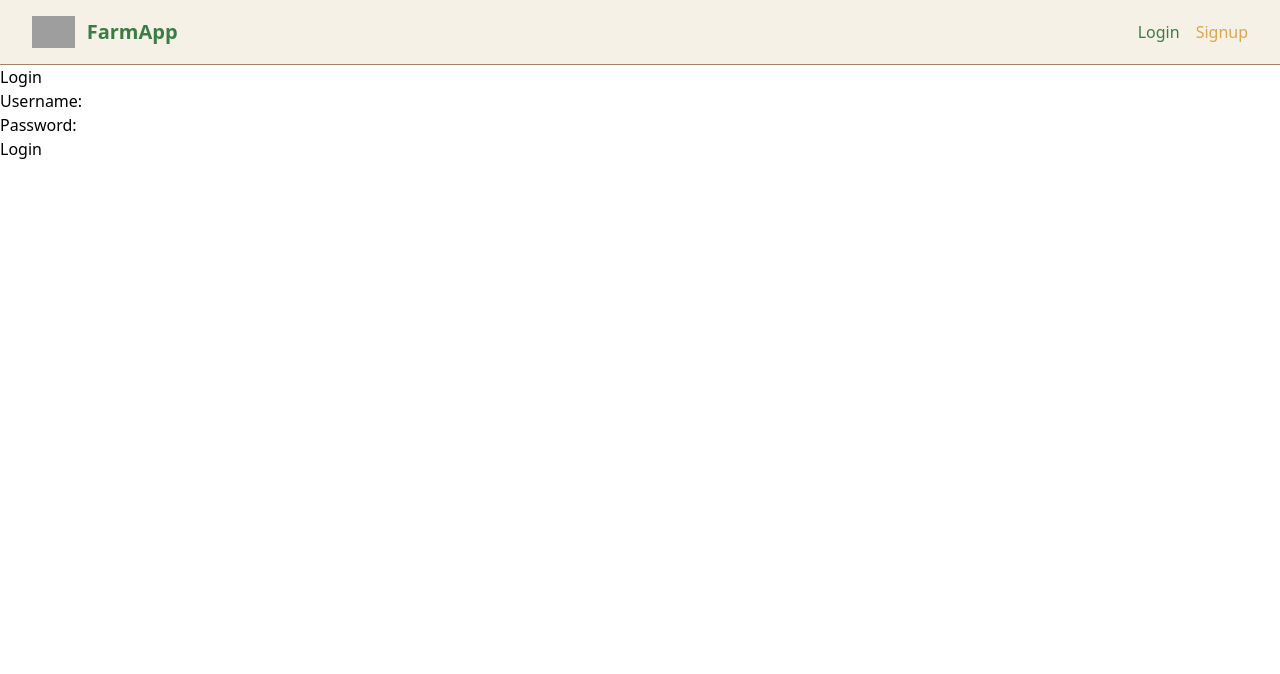
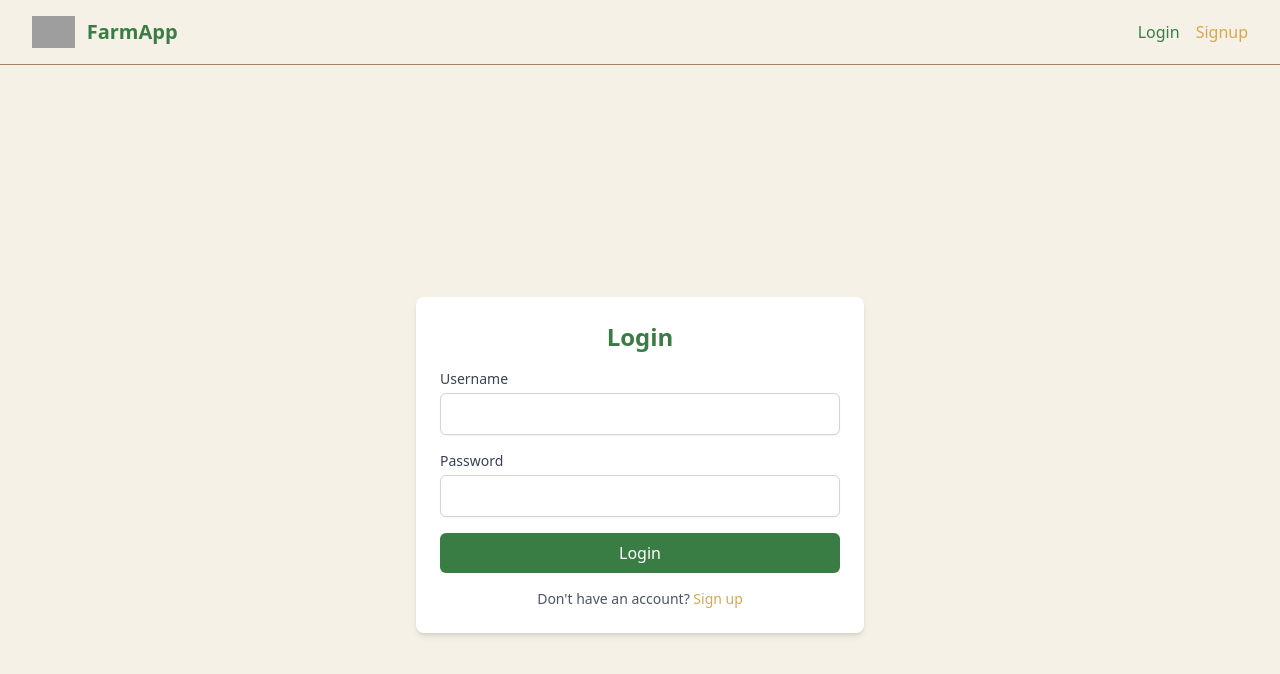
Before and after one commit to ArthurKagwa/ihome_angular, an Angular app: page /login in a window 1280 px wide. Shown: the top 674 px of the page. Built offline with nearby package versions, Linux system fonts and the light colour scheme; grey boxes are pictures that could not be loaded.

Commit message:
feat: worked on navbar and hero page"

```diff
--- a/src/app/app.routes.ts
+++ b/src/app/app.routes.ts
@@ -2,10 +2,12 @@ import { Routes } from '@angular/router';
 import { HeroComponent } from './pages/hero/hero.component';
 import { SignupComponent } from './auth/signup/signup.component';
 import { LoginComponent } from './auth/login/login.component';
+import { FarmDashboardComponent } from './farms/farm-dashboard/farm-dashboard.component';
 
 export const routes: Routes = [
     { path: 'hero', component: HeroComponent },
     { path: 'signup', component: SignupComponent },
     // { path: '**', redirectTo: 'hero' },
     { path: 'login', component: LoginComponent },
+    { path: 'farms', component: FarmDashboardComponent },
 ];
--- a/src/app/auth.service.ts
+++ b/src/app/auth.service.ts
@@ -8,7 +8,7 @@ import { Observable } from 'rxjs';
   providedIn: 'root',
 })
 export class AuthService {
-  private baseUrl = 'http://127.0.0.1:8000/'; // Replace with your Django backend URL
+  private baseUrl = 'http://127.0.0.1:8001/'; // Replace with your Django backend URL
   private tokenKey = 'auth-token';
 
   constructor(private http: HttpClient, private router: Router) {}
@@ -25,7 +25,9 @@ export class AuthService {
 
   // Save token
   saveToken(token: string) {
+
     localStorage.setItem(this.tokenKey, token);
+
   }
 
   // Get token
--- a/src/app/auth/login/login.component.html
+++ b/src/app/auth/login/login.component.html
@@ -1,13 +1,53 @@
-<div>
-    <h2>Login</h2>
-    <form (ngSubmit)="onLogin()">
-      <label for="username">Username:</label>
-      <input id="username" [(ngModel)]="username" name="username" required />
-      <br />
-      <label for="password">Password:</label>
-      <input id="password" type="password" [(ngModel)]="password" name="password" required />
-      <br />
-      <button type="submit">Login</button>
+<div class="flex min-h-screen items-center justify-center bg-neutral-cream dark:bg-secondary-dark">
+  <div class="w-full max-w-md bg-white p-6 rounded-lg shadow-md dark:bg-secondary-light">
+    <!-- Title -->
+    <h2 class="text-2xl font-semibold text-primary dark:text-neutral-cream mb-4 text-center">
+      Login
+    </h2>
+
+    <!-- Form -->
+    <form (ngSubmit)="onLogin()" class="space-y-4">
+      <!-- Username Field -->
+      <div>
+        <label for="username" class="block text-sm font-medium text-gray-700 dark:text-neutral-cream">Username</label>
+        <input
+          id="username"
+          [(ngModel)]="username"
+          name="username"
+          required
+          class="mt-1 w-full p-2 border border-gray-300 rounded-md shadow-sm focus:border-primary-dark focus:ring-primary-dark dark:bg-secondary dark:text-neutral-cream"
+        />
+      </div>
+
+      <!-- Password Field -->
+      <div>
+        <label for="password" class="block text-sm font-medium text-gray-700 dark:text-neutral-cream">Password</label>
+        <input
+          id="password"
+          type="password"
+          [(ngModel)]="password"
+          name="password"
+          required
+          class="mt-1 w-full p-2 border border-gray-300 rounded-md shadow-sm focus:border-primary-dark focus:ring-primary-dark dark:bg-secondary dark:text-neutral-cream"
+        />
+      </div>
+
+      <!-- Error Message -->
+      <p *ngIf="errorMessage" class="text-red-600 text-sm">{{ errorMessage }}</p>
+
+      <!-- Submit Button -->
+      <button
+        type="submit"
+        class="w-full bg-primary text-white p-2 rounded-md hover:bg-primary-dark transition-all dark:bg-primary-light dark:hover:bg-primary-dark"
+      >
+        Login
+      </button>
     </form>
-    <p *ngIf="errorMessage" style="color: red">{{ errorMessage }}</p>
+
+    <!-- Signup Link -->
+    <p class="mt-4 text-center text-sm text-gray-600 dark:text-neutral-cream">
+      Don't have an account?
+      <a routerLink="/signup" class="text-accent-yellow hover:underline dark:text-accent-orange">Sign up</a>
+    </p>
   </div>
+</div>
--- a/src/app/components/topnav/topnav.component.html
+++ b/src/app/components/topnav/topnav.component.html
@@ -29,8 +29,7 @@
 
           <!-- Authenticated Links -->
           <ng-container *ngIf="isAuthenticated">
-            <a
-              routerLink="/farms"
+            <a href="farms"
               class="text-primary hover:text-primary-dark dark:text-neutral-cream dark:hover:text-primary-light"
             >
               Farms
--- a/src/app/components/topnav/topnav.component.ts
+++ b/src/app/components/topnav/topnav.component.ts
@@ -1,5 +1,6 @@
 import { Component } from '@angular/core';
 import { CommonModule } from '@angular/common';
+import { AuthService } from '../../auth.service';
 
 @Component({
   selector: 'app-topnav',
@@ -9,6 +10,12 @@ import { CommonModule } from '@angular/common';
 })
 export class TopnavComponent {
   isAuthenticated = false; // Set to `true` if the user is authenticated
+  ngOnInit(): void {
+    console.log('TopnavComponent initialized');
+    const token = localStorage.getItem('auth-token');
+    this.isAuthenticated = !!token;
+    console.log('Is authenticated:', this.isAuthenticated);
+  }
   isMobileMenuOpen = false; // For toggling the mobile menu
 
   // Toggle the mobile menu visibility
--- /dev/null
+++ b/src/app/farms/farm-dashboard/farm-dashboard.component.html
@@ -0,0 +1 @@
+<p>farm-dashboard works!</p>
--- a/src/app/pages/hero/hero.component.html
+++ b/src/app/pages/hero/hero.component.html
@@ -1 +1,26 @@
-<p>hero works!</p>
+<section class="relative bg-[url('https://source.unsplash.com/1600x900/?farm,fields')] bg-cover bg-center bg-no-repeat h-screen flex items-center justify-center">
+    <div class="absolute inset-0 bg-black bg-opacity-50"></div>
+
+    <div class="relative z-10 text-center text-white max-w-2xl p-6">
+      <!-- Title -->
+      <h1 class="text-4xl font-extrabold sm:text-5xl md:text-6xl">
+        Welcome to <span class="text-accent-yellow">FarmApp</span>
+      </h1>
+
+      <!-- Subtitle -->
+      <p class="mt-4 text-lg sm:text-xl">
+        Manage your farms efficiently, track resources, and grow your success with ease.
+      </p>
+
+      <!-- CTA Buttons -->
+      <div class="mt-6 flex flex-wrap justify-center gap-4">
+        <a
+          routerLink="/signup"
+          class="bg-primary hover:bg-primary-dark text-white px-6 py-3 rounded-md text-lg transition-all"
+        >
+          Get Started
+        </a>
+
+      </div>
+    </div>
+  </section>
```
Also changed, not shown: src/app/farms/farm-dashboard/farm-dashboard.component.ts (added, +11 -0 lines), src/app/auth/login/login.component.ts (line endings or trailing spaces), src/app/farms/farm-dashboard/farm-dashboard.component.css (added), 1 other file (tests, documents, lock files or other folders).
